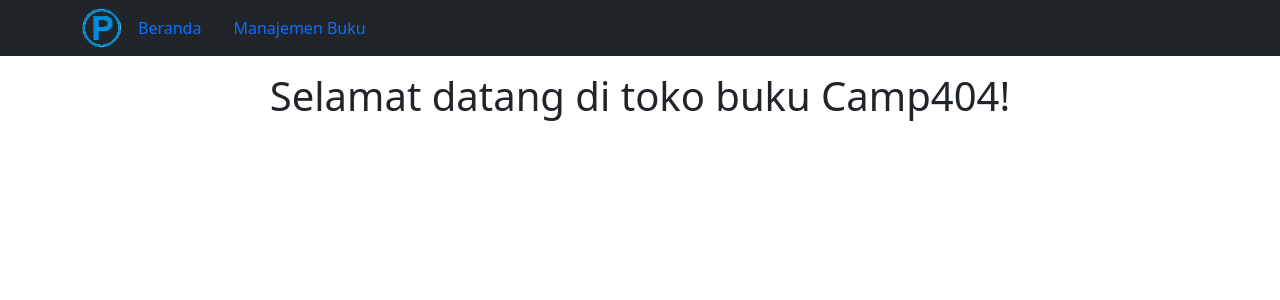
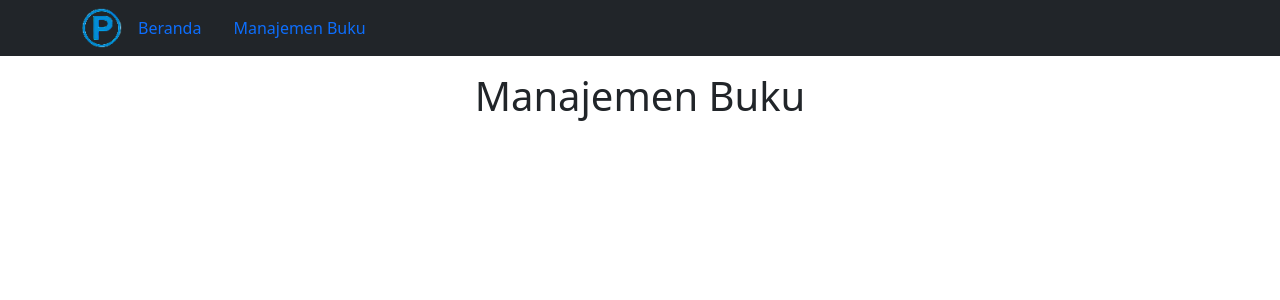
Before and after one commit to titikkoma88/bookstore-frontend-react, a React (Create React App) app: page /manajemen-buku in a window 1280 px wide. Shown: the top 300 px of the page. Built offline with nearby package versions, Linux system fonts and the light colour scheme.

Commit message:
Install react-router-dom

```diff
--- a/package.json
+++ b/package.json
@@ -9,7 +9,8 @@
     "bootstrap": "^5.1.0",
     "react": "^17.0.2",
     "react-dom": "^17.0.2",
-    "react-scripts": "4.0.3",
+    "react-router-dom": "^5.2.0",
+    "react-scripts": "^1.1.5",
     "web-vitals": "^1.1.2"
   },
   "scripts": {
--- a/src/App.js
+++ b/src/App.js
@@ -1,11 +1,23 @@
-import Beranda from './components/Beranda';
-import Navbar from './components/Navbar'
+import { BrowserRouter, Switch, Route } from "react-router-dom";
+import Beranda from "./components/Beranda";
+import Navbar from "./components/Navbar";
+import ManajemenBuku from "./components/ManajemenBuku";
 
 function App() {
   return (
     <div>
-      <Navbar />
-      <Beranda />
+      <BrowserRouter>
+        <Navbar />
+        <Switch>
+          <Route path="/" exact>
+            <Beranda />
+          </Route>
+
+          <Route path="/manajemen-buku">
+            <ManajemenBuku />
+          </Route>
+        </Switch>
+      </BrowserRouter>
     </div>
   );
 }
--- a/src/components/Beranda.jsx
+++ b/src/components/Beranda.jsx
@@ -1,3 +1,5 @@
+import React from 'react';
+
 function Beranda() {
     return (
         <div className="container mt-3 w-75">
--- a/src/components/ManajemenBuku.jsx
+++ b/src/components/ManajemenBuku.jsx
@@ -1,3 +1,5 @@
+import React from 'react';
+
 function ManajemenBuku() {
     // data
     // event handling
--- a/src/components/Navbar.jsx
+++ b/src/components/Navbar.jsx
@@ -1,3 +1,5 @@
+import React from 'react';
+import { Link } from 'react-router-dom';
 import logo from '../assets/logo-par.png';
 
 function Navbar() {
@@ -8,10 +10,10 @@ function Navbar() {
                     <ul className="nav">
                         <img src={logo} alt="logo" style={{height: "40px"}} />
                         <li>
-                            <a href="/" className="nav-link">Beranda</a>
+                            <Link to="/" className="nav-link">Beranda</Link>
                         </li>
                         <li>
-                            <a href="/manajemen-buku" className="nav-link">Manajemen Buku</a>
+                            <Link to="/manajemen-buku" className="nav-link">Manajemen Buku</Link>
                         </li>
                     </ul>
                 </div>
```
Also changed, not shown: 1 other file (tests, documents, lock files or other folders).
